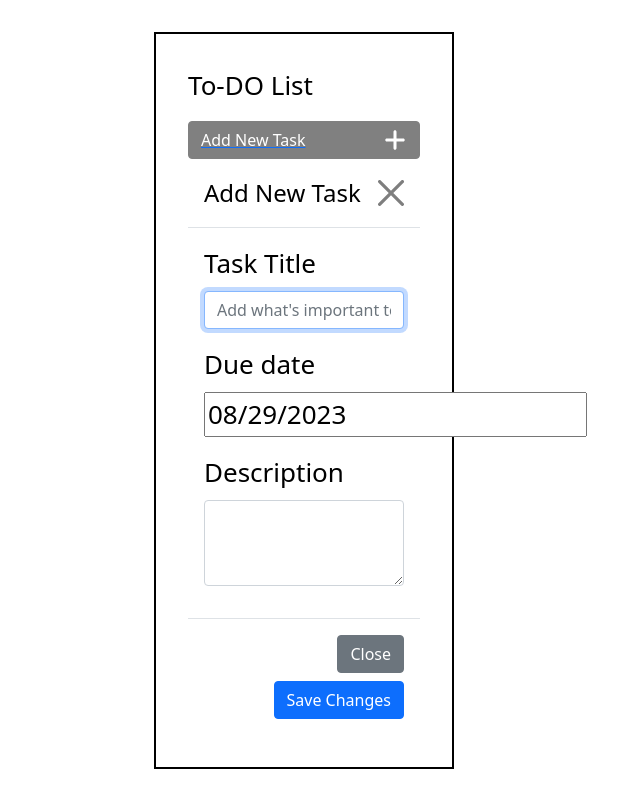
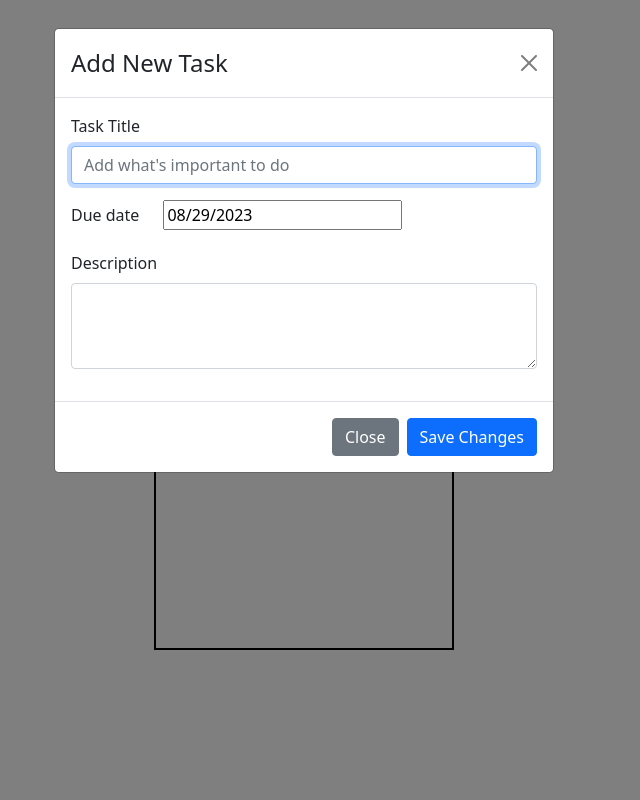
Before and after one commit to mirlek/crud-react, a React (Create React App) app: page /modal in a window 1280 px wide. Shown: the whole page, without its empty margins (336-976 px from the left). Built offline with nearby package versions, Linux system fonts and the light colour scheme.

Commit message:
create component modal fix

```diff
--- a/src/components/create.js
+++ b/src/components/create.js
@@ -13,10 +13,8 @@ import "react-datepicker/dist/react-datepicker.css";
 function Create() {
     const navigate = useNavigate();
 
-//   const [show] = useState(false);
+  const [show] = useState(true);
 
-//   const handleClose = () => setShow(false);
-//   const handleShow = () => setShow(true);
 
   const [addNewTaskTitle, setaddNewTaskTitle] = useState('');
   // const [taskdatePicker, settaskdatePicker] = useState('');
@@ -36,7 +34,7 @@ function Create() {
     <>
 
 <div>
-      {/* <Modal show={show} onHide={() => navigate(-1)} > */}
+      <Modal show={show} onHide={() => navigate(-1)} >
         <Modal.Header closeButton>
           <Modal.Title>Add New Task</Modal.Title>
         </Modal.Header>
@@ -78,7 +76,7 @@ function Create() {
             Save Changes
           </Button>
         </Modal.Footer>
-      {/* </Modal> */}
+      </Modal>
       </div>
     </>
   );
--- a/src/style/App.css
+++ b/src/style/App.css
@@ -1,6 +1,5 @@
 .App {
   background-color: white;
-  min-height: 100vh;
   display: flex;
   flex-direction: column;
   align-items: center;
@@ -16,7 +15,7 @@
   min-height: 550px;
   width: 300px;
   max-height: fit-content;
-
+  margin-top: 100px;
 }
 
 .button-add-tasks{
```
